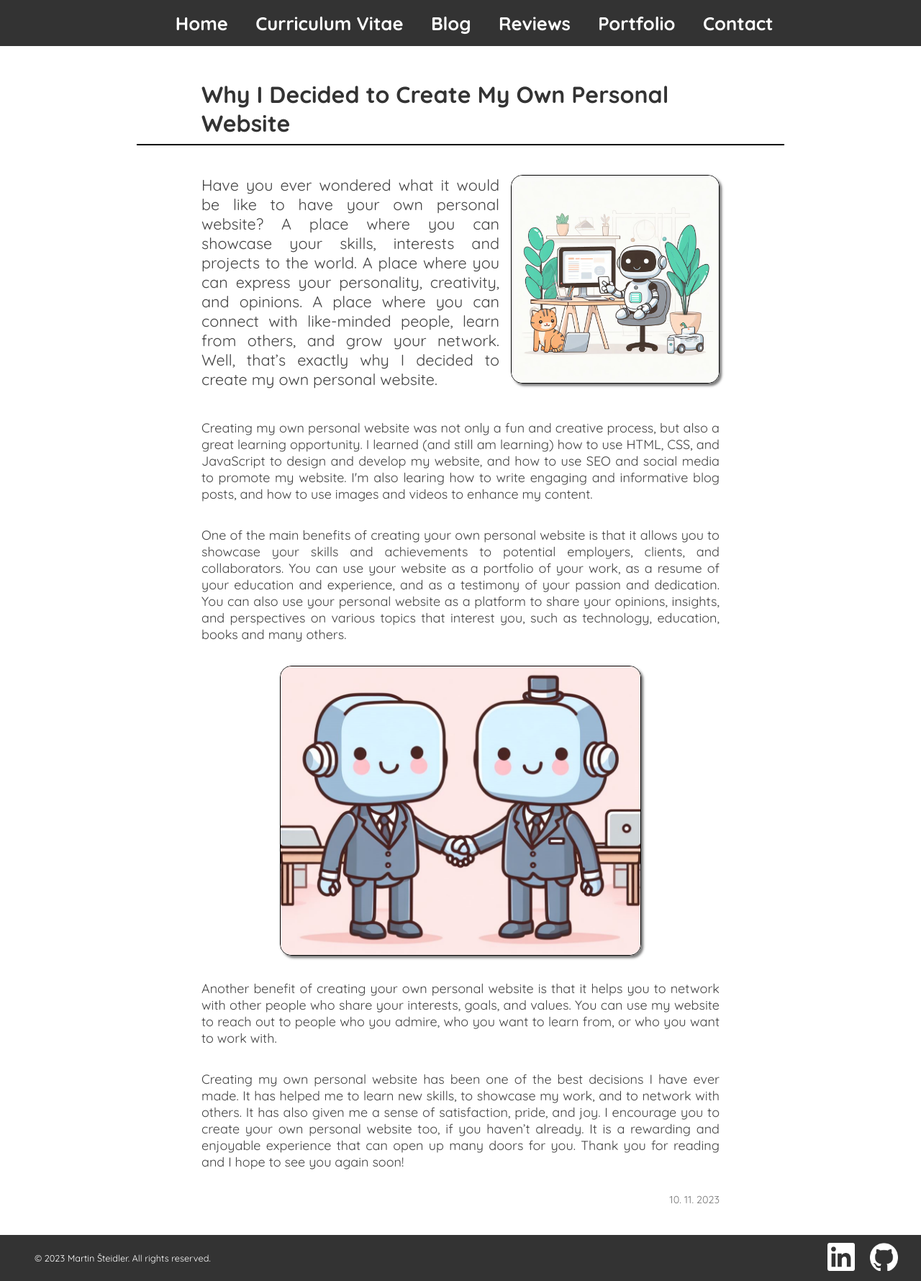
After one commit to Miridar/personal_website, a PHP site: page /blog/why-i-decided-to-create-my-own-personal-website.html in a window 1280 px wide. The commit adds this page. Shown: the whole page at 72% size. Run offline with PHP 8.4, Linux system fonts and the light colour scheme.

Commit message:
Block mock and minor changes in design

```diff
--- /dev/null
+++ b/blog/post-style.css
@@ -0,0 +1,79 @@
+main {
+    display: flex;
+    flex-direction: column;
+    justify-content: center;
+    align-items: center;
+    padding: 2vw;
+}
+
+hr {
+    width: 900px;
+    height: 2px;
+    background-color: black;
+    border-width:0;
+}
+
+.post {
+    width: 900px;
+    display: flex;
+    flex-direction: column;
+    justify-content: center;
+    align-items: center;
+
+    font-size: large;
+    font-stretch: expanded;
+}
+
+.post-title {
+    width: 720px;
+    color: #333;
+    font-size: xx-large;
+    margin-bottom: 0;
+}
+
+.post-date {
+    width: 720px;
+    color: #777;
+    font-size: 0.8em;
+    text-align: right;
+    margin-top: 1rem;
+}
+
+.image {
+    width: 500px;
+    height: auto;
+    border: 1px solid black;
+    border-radius: 1rem;
+    box-shadow: 0.2rem 0.2rem 0.2rem rgba(0, 0, 0, 0.5);
+    margin: 1rem 0;
+}
+
+.paragraph {
+    width: 720px;
+    color: #444;
+    font-size: large;
+    text-align: justify;
+    margin-bottom: 1rem;
+}
+
+.paragraph-with-image {
+    width: 720px;
+    display: flex;
+    justify-content: space-between;
+    margin: 1rem 0;
+}
+
+.paragraph-with-image .text {
+    color: #444;
+    font-size: larger;
+    text-align: justify;
+    padding-top: 1rem;
+}
+
+.paragraph-with-image .image {
+    width: 40%;
+    margin-left: 1rem;
+    border: 1px solid black;
+    border-radius: 1rem;
+    box-shadow: 0.2rem 0.2rem 0.2rem rgba(0, 0, 0, 0.5);
+}
--- /dev/null
+++ b/blog/scripts/date-format.js
@@ -0,0 +1,5 @@
+function formatDate(date) {
+    var d = new Date(date);
+    var formattedDate = d.getDate() + '. ' + (d.getMonth()+1) + '. ' + d.getFullYear();
+    return formattedDate;
+}
--- /dev/null
+++ b/blog/why-i-decided-to-create-my-own-personal-website.html
@@ -0,0 +1,99 @@
+<!DOCTYPE html>
+<html>
+
+<head>
+    <title>Šteidler | Blog</title>
+    <meta charset="utf-8">
+    <link rel="stylesheet" href="../style.css">
+    <link rel="stylesheet" href="post-style.css">
+    <link href="https://fonts.googleapis.com/css2?family=Quicksand:wght@300;400;500;600;700&display=swap"
+        rel="stylesheet">
+</head>
+
+<body>
+    <header>
+        <nav>
+            <ul class="header-menu">
+                <li class="header-menu-item"><a href="../index.html">Home</a></li>
+                <li class="header-menu-item"><a href="../curriculum-vitae.html">Curriculum Vitae</a></li>
+                <li class="header-menu-item"><a href="../blog.html">Blog</a></li>
+                <li class="header-menu-item"><a href="#">Reviews</a></li>
+                <li class="header-menu-item"><a href="#">Portfolio</a></li>
+                <li class="header-menu-item"><a href="#">Contact</a></li>
+            </ul>
+        </nav>
+    </header>
+
+    <main>
+        <div class="post">
+            <h1 class="post-title">Why I Decided to Create My Own Personal Website</h1>
+            <hr>
+            <div class="paragraph-with-image">
+                <div class="text">
+                    Have you ever wondered what it would be like to have your own personal website? A place where you
+                    can showcase your skills, interests and projects to the world. A place where you can
+                    express your personality, creativity, and opinions. A place where you can connect with like-minded
+                    people, learn from others, and grow your network. Well, that’s exactly why I decided to create my
+                    own personal website.
+                </div>
+                <img class="image" src="..\images\blog\robot-behind-desk-2.jpg" alt="Robot Behind Desk With Cat">
+            </div>
+            <p class="paragraph">
+                Creating my own personal website was not only a fun and creative process, but also a great learning
+                opportunity. I learned (and still am learning) how to use HTML, CSS, and JavaScript to design and
+                develop my website, and how to
+                use SEO and social media to promote my website. I'm also learing how to write engaging and informative
+                blog posts, and how to use images and videos to enhance my content.
+            </p>
+            <p class="paragraph">
+                One of the main benefits of creating your own personal website is that it allows you to showcase your
+                skills
+                and achievements to potential employers, clients, and collaborators. You can use your website as a
+                portfolio
+                of your work, as a resume of your education and experience, and as a testimony of your passion and
+                dedication.
+                You can also use your personal website as a platform to share your opinions, insights, and perspectives
+                on various
+                topics that interest you, such as technology, education, books and many others.
+            </p>
+            <img class="image" src="..\images\blog\robots-shaking-hands.jpg" alt="Two Robots Shaking Hands">
+            <p class="paragraph">
+                Another benefit of creating your own personal website is that it helps you to network with other people
+                who
+                share your interests, goals, and values. You can use my website to reach out to people who you admire,
+                who you
+                want to learn from, or who you want to work with.
+            </p>
+
+            <p class="paragraph">
+                Creating my own personal website has been one of the best decisions I have ever made. It has helped me
+                to
+                learn new skills, to showcase my work, and to network with others. It has also given me a sense of
+                satisfaction, pride, and joy. I encourage you to create your own personal website too, if you haven’t
+                already. It is a rewarding and enjoyable experience that can open up many doors for you. Thank you for
+                reading and I hope to see you again soon!
+            </p>
+            <p id="post-date" class="post-date"></p>
+        </div>
+    </main>
+
+    <footer>
+        <div class="disclaimer">
+            <p>&copy; 2023 Martin Šteidler. All rights reserved.</p>
+        </div>
+        <div class="social-media-links">
+            <a href="https://www.linkedin.com/in/martin-steidler/"><img src="../images\social_media\In-White-128.png"
+                    alt="LinkedIn logo"></a>
+            <a href="https://github.com/Miridar/"><img src="../images\social_media\github-mark-white.png"
+                    alt="GitHub logo"></a>
+        </div>
+    </footer>
+
+    <script src="scripts\date-format.js"></script>
+    <script>
+        document.getElementById("post-date").innerHTML = formatDate("2023-11-10");
+    </script>
+
+</body>
+
+</html>
--- a/home-style.css
+++ b/home-style.css
@@ -19,6 +19,11 @@ main {
     line-height: 1.75rem;
 }
 
+.welcome h1{
+    font-size:xx-large;
+}
+
+
 .paragraph-with-image {
     display: flex;
     align-items: center;
```
Also changed, not shown: blog.css (added, +73 -0 lines), blog.html (added, +83 -0 lines), blog/post-template.html (added, +64 -0 lines), curriculum-vitae.css (renamed from about-me-style.css, +4 -13 lines), curriculum-vitae.html (+4 -5 lines), index.html (+12 -9 lines), images/blog/robot-behind-desk-1.jpg (added), images/blog/robot-behind-desk-2.jpg (added), images/blog/robots-shaking-hands.jpg (added), images/curriculum_vitae/dice1.png, images/curriculum_vitae/dice2.png (deleted), images/curriculum_vitae/pencil.png, style.css (indentation only).
